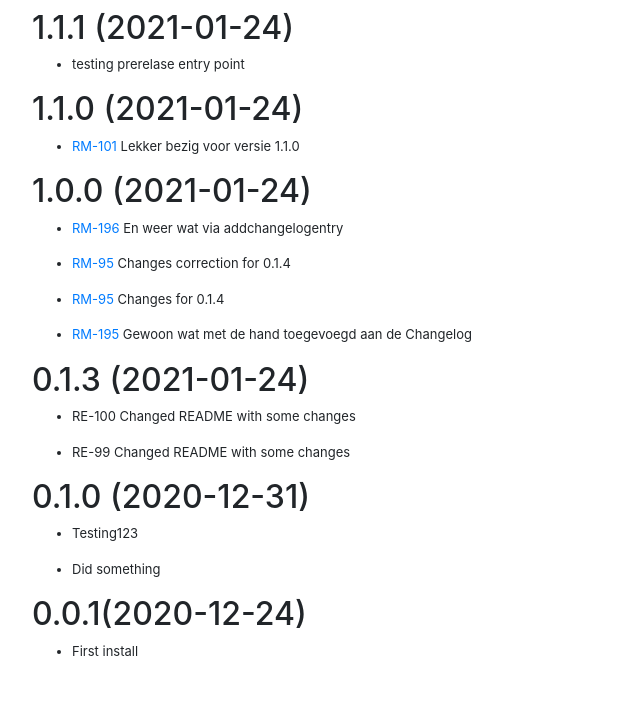
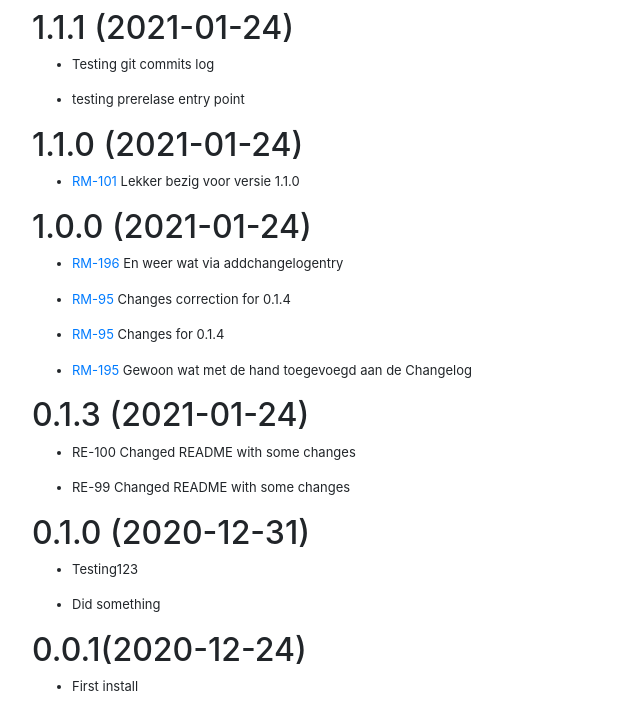
Before and after one commit to EelcoA/stripped, a Django app: template templates/CHANGELOG.html in a window 1280 px wide. Shown: the part 143-856 px from the top of the page, without its empty margins (0-640 px from the left). Before the commit the page ends 799 px from the top, so only its background shows below. Run offline with Django 3.2, Linux system fonts and the light colour scheme; the template is opened without the code that fills it, so the values that code supplies are empty.

Commit message:
new CHANGELOG.html

```diff
--- a/templates/CHANGELOG.html
+++ b/templates/CHANGELOG.html
@@ -7,7 +7,12 @@
 <h1>Changelog for xyz</h1>
 <h2>1.1.1 (2021-01-24)</h2>
 <ul>
-<li>testing prerelase entry point</li>
+<li>
+<p>Testing git commits log</p>
+</li>
+<li>
+<p>testing prerelase entry point</p>
+</li>
 </ul>
 <h2>1.1.0 (2021-01-24)</h2>
 <ul>
```
